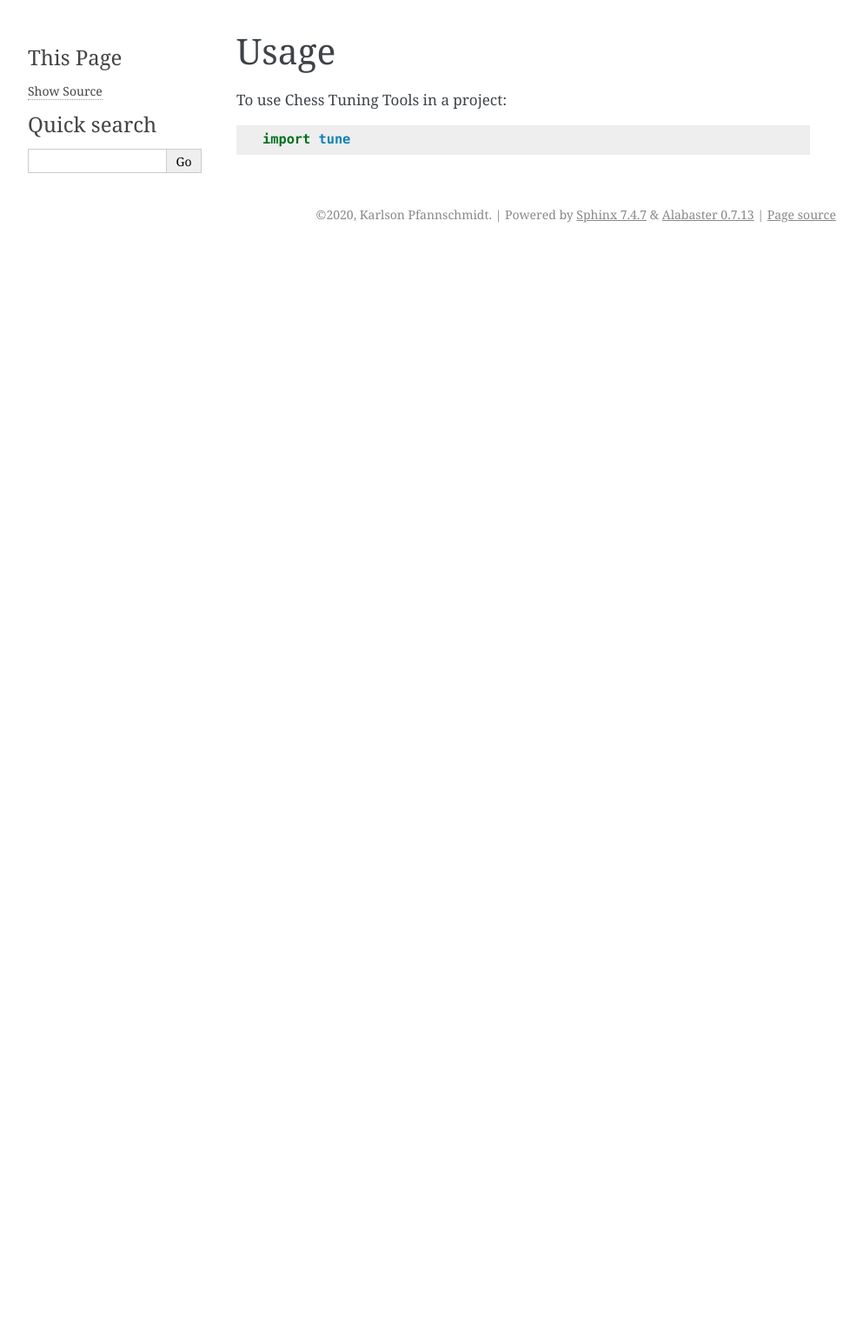
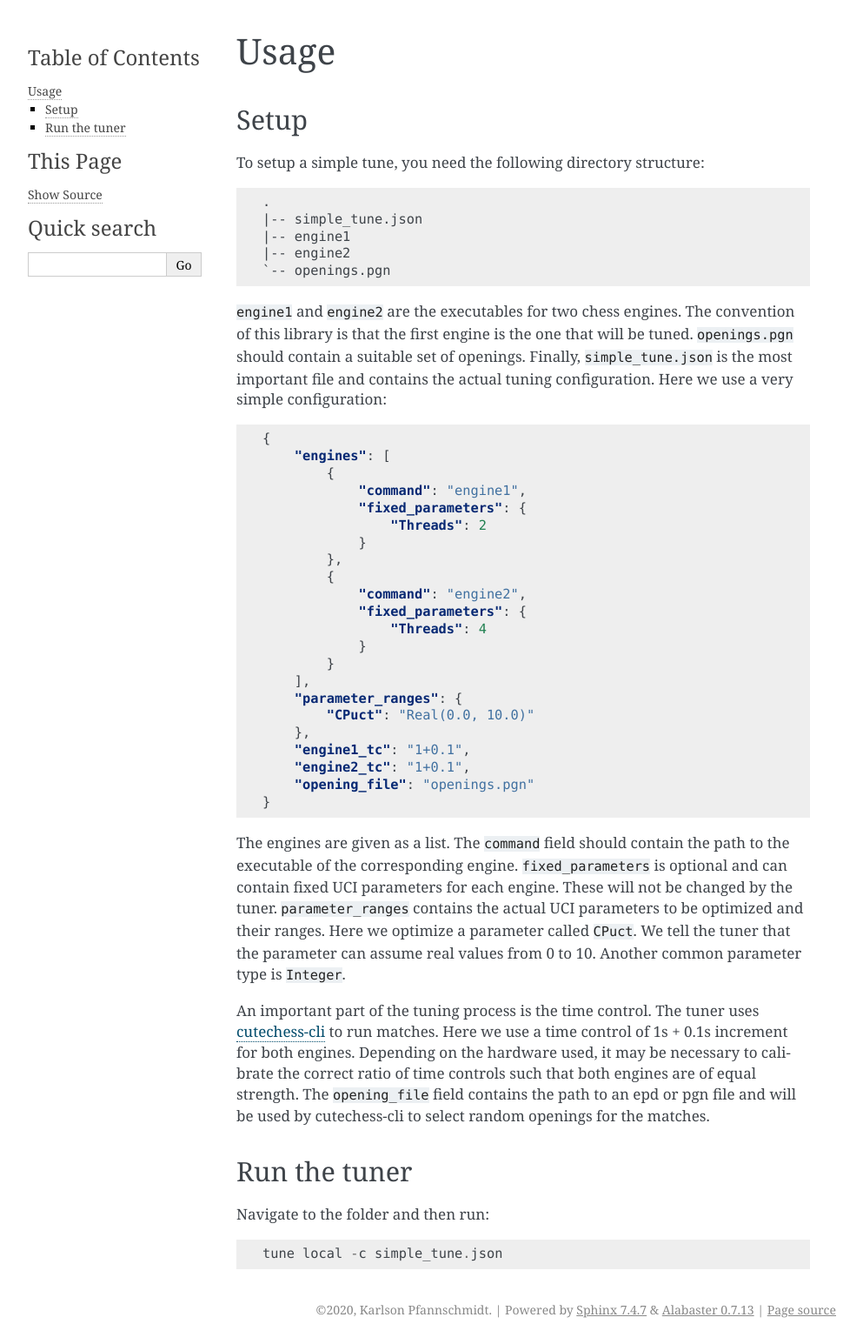
Before and after one commit to kiudee/chess-tuning-tools, a Sphinx documentation site: the page built from docs/usage.rst, in a window 1280 px wide. Shown: the whole page at 87% size, without its empty margins (148-1141 px from the left). Built offline with Sphinx 7.4.7, drawn with Linux system fonts in a browser that asks for light colours; pages that are not in the unit, such as notebooks, are missing from menus; before the commit the page ends 900 px from its top, so only the background shows below that.

Commit message:
Populate usage.rst with useful instructions
Add link to usage instructions to README.rst

```diff
--- a/docs/usage.rst
+++ b/docs/usage.rst
@@ -2,6 +2,75 @@
 Usage
 =====
 
-To use Chess Tuning Tools in a project::
+Setup
+-----
 
-    import tune
+To setup a simple tune, you need the following directory structure:
+
+.. code-block::
+
+   .
+   |-- simple_tune.json
+   |-- engine1
+   |-- engine2
+   `-- openings.pgn
+
+``engine1`` and ``engine2`` are the executables for two chess engines.
+The convention of this library is that the first engine is the one that will
+be tuned.
+``openings.pgn`` should contain a suitable set of openings.
+Finally, ``simple_tune.json`` is the most important file and contains the
+actual tuning configuration. Here we use a very simple configuration:
+
+.. code-block:: JSON
+
+   {
+       "engines": [
+           {
+               "command": "engine1",
+               "fixed_parameters": {
+                   "Threads": 2
+               }
+           },
+           {
+               "command": "engine2",
+               "fixed_parameters": {
+                   "Threads": 4
+               }
+           }
+       ],
+       "parameter_ranges": {
+           "CPuct": "Real(0.0, 10.0)"
+       },
+       "engine1_tc": "1+0.1",
+       "engine2_tc": "1+0.1",
+       "opening_file": "openings.pgn"
+   }
+
+The engines are given as a list. The ``command`` field should contain the
+path to the executable of the corresponding engine.
+``fixed_parameters`` is optional and can contain fixed UCI parameters for
+each engine. These will not be changed by the tuner.
+``parameter_ranges`` contains the actual UCI parameters to be optimized
+and their ranges. Here we optimize a parameter called ``CPuct``.
+We tell the tuner that the parameter can assume real values from 0 to 10.
+Another common parameter type is ``Integer``.
+
+An important part of the tuning process is the time control.
+The tuner uses
+`cutechess-cli <https://github.com/cutechess/cutechess>`_
+to run matches. Here we use a time control of 1s + 0.1s increment for
+both engines. Depending on the hardware used, it may be necessary to
+calibrate the correct ratio of time controls such that both engines are of
+equal strength.
+The ``opening_file`` field contains the path to an epd or pgn file and will
+be used by cutechess-cli to select random openings for the matches.
+
+Run the tuner
+-------------
+
+Navigate to the folder and then run:
+
+.. code-block::
+
+   tune local -c simple_tune.json
```
Also changed, not shown: README.rst (+4 -3 lines).
